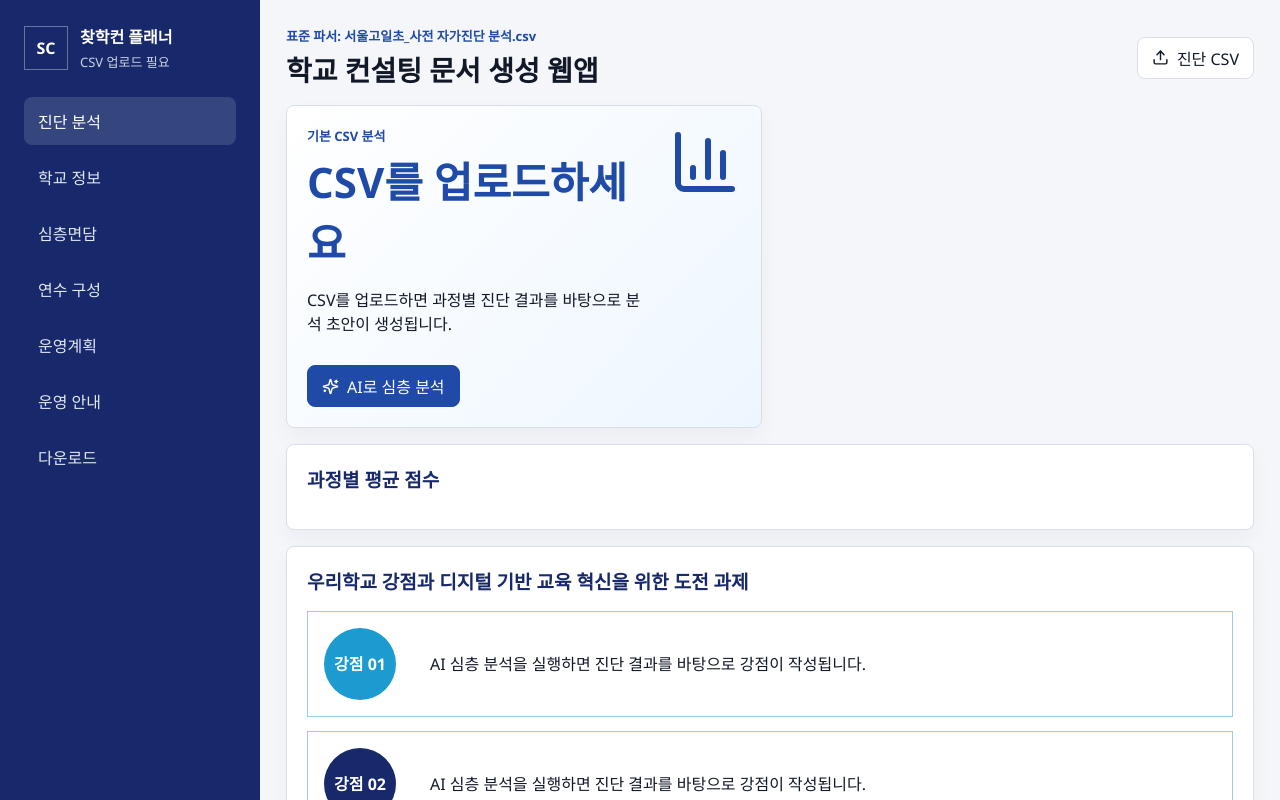
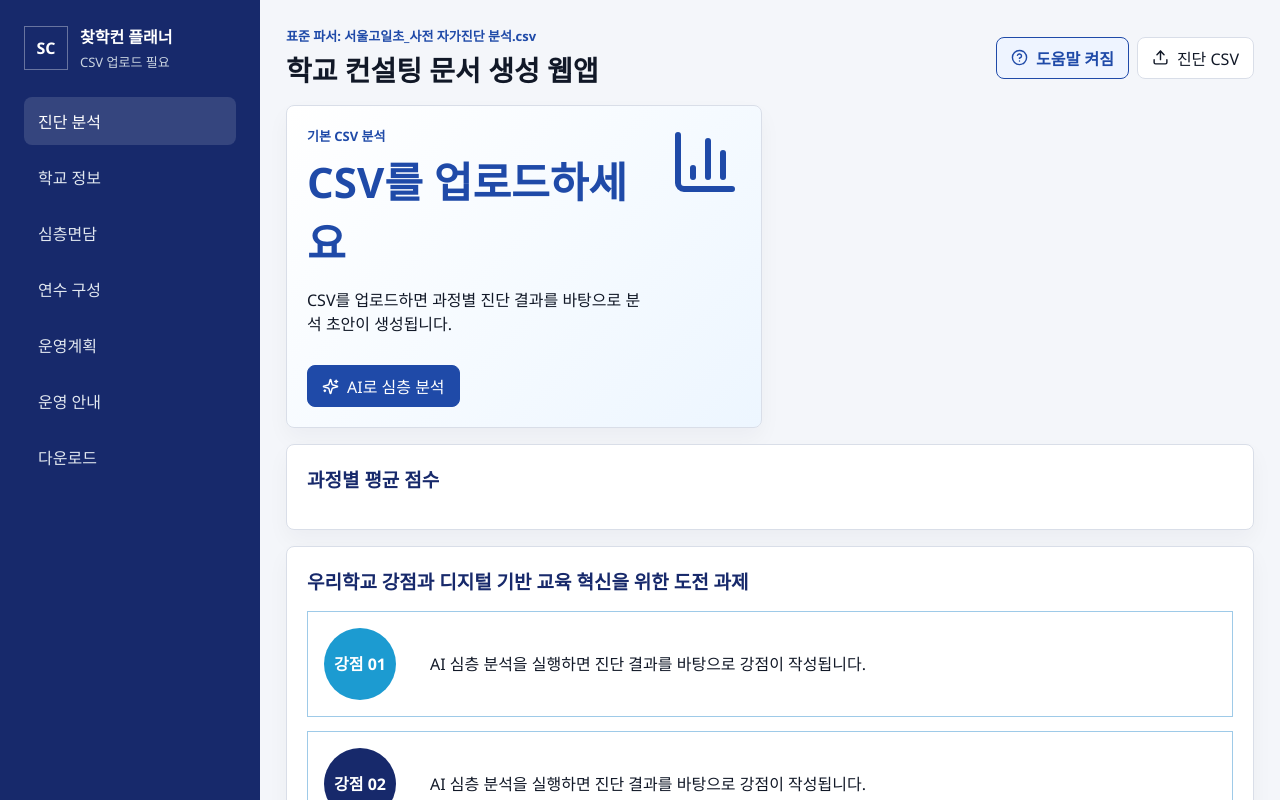
Before and after one commit to Ingyu87/School-Consulting, a React (Vite) app: page / in a window 1280 px wide. Shown: the top 800 px of the page. Built offline with nearby package versions, Linux system fonts and the light colour scheme.

Commit message:
Improve guidance and module layout UX

```diff
--- a/src/App.tsx
+++ b/src/App.tsx
@@ -7,6 +7,7 @@ import {
   FileDown,
   FileText,
   FolderOpen,
+  HelpCircle,
   Mic,
   RotateCcw,
   Save,
@@ -26,6 +27,7 @@ import { buildInsights, stageDescriptions, stageTone } from "./lib/diagnosis";
 import { parseDiagnosisCsv } from "./lib/csv/parseDiagnosisCsv";
 import { parseLectureScheduleCsv } from "./lib/csv/parseLectureScheduleCsv";
 import { downloadInterviewDocx, downloadPlanDocx } from "./lib/docx/exportDocs";
+import { fetchNeisSchoolInfo, mapNeisToSchoolInfo } from "./lib/neis";
 import { clearState, loadState, saveState } from "./lib/storage";
 import { validateModules } from "./lib/validation";
 import type { AiModuleUpdate, AppState, InterviewState, ModuleScore, PlanState, SchoolInfo, TrainingModule } from "./types";
@@ -54,6 +56,7 @@ export default function App() {
   const [moduleDraftingId, setModuleDraftingId] = useState<number | null>(null);
   const [recordingStatus, setRecordingStatus] = useState("");
   const [isRecording, setIsRecording] = useState(false);
+  const [showHelp, setShowHelp] = useState(true);
 
   const stateRef = useRef(state);
   const mediaRecorderRef = useRef<MediaRecorder | null>(null);
@@ -95,6 +98,7 @@ export default function App() {
   const selectedHours = selectedModules.reduce((sum, module) => sum + module.hours, 0);
   const errorCount = validations.filter((item) => item.level === "error").length;
   const isAiBusy = aiDraftingTask !== null || moduleDraftingId !== null;
+  const help = (text: string) => (showHelp ? { "data-help": text } : {});
 
   function patchState(patch: Partial<AppState>) {
     setState((current) => ({ ...current, ...patch }));
@@ -126,9 +130,19 @@ export default function App() {
         }
       }
       const fresh = createInitialState();
+      let neisPatch: Partial<SchoolInfo> = {};
+      let neisMessage = "";
+      try {
+        const neisInfo = await fetchNeisSchoolInfo(project.schoolName);
+        neisPatch = mapNeisToSchoolInfo(neisInfo);
+        neisMessage = " · 나이스 학교정보 자동 반영";
+      } catch {
+        neisMessage = " · 나이스 자동 조회 건너뜀";
+      }
       setState({
         ...fresh,
         project,
+        school: { ...fresh.school, ...neisPatch },
         activeTab: "diagnosis",
         modules: fresh.modules.map((module) => ({ ...module, place: project.schoolName })),
         plan: { ...fresh.plan, editedInsights: buildInsights(project.moduleScores).draft }
@@ -193,7 +207,7 @@ export default function App() {
     }));
   }
 
-  async function runAiDraft(task: "diagnosis" | "interview-plan" | "module-content") {
+  async function runAiDraft(task: "diagnosis" | "interview-plan" | "module-content", nextTab?: AppState["activeTab"]) {
     if (!state.project) {
       setAiStatus("진단 CSV를 먼저 업로드해주세요.");
       return;
@@ -249,7 +263,7 @@ export default function App() {
             roadmapDirection: draft.roadmapDirection ?? current.plan.roadmapDirection,
             roadmapNotes: draft.roadmapNotes ?? current.plan.roadmapNotes
           },
-          activeTab: task === "diagnosis" ? "diagnosis" : task === "interview-plan" ? "interview" : "modules"
+          activeTab: nextTab ?? (task === "diagnosis" ? "diagnosis" : task === "interview-plan" ? "interview" : "modules")
         };
       });
       setAiStatus("AI 초안 생성 완료");
@@ -521,6 +535,7 @@ export default function App() {
               className={state.activeTab === key ? "active" : ""}
               key={key}
               onClick={() => patchState({ activeTab: key })}
+              {...help(tabHelp(String(key)))}
             >
               {label}
             </button>
@@ -545,7 +560,11 @@ export default function App() {
             <h1>{state.project?.schoolName ?? "학교 컨설팅 문서 생성 웹앱"}</h1>
           </div>
           <div className="actions">
-            <label className="button ghost">
+            <button className={`button ghost ${showHelp ? "activeHelp" : ""}`} onClick={() => setShowHelp((value) => !value)} {...help("주요 버튼과 입력 영역에 마우스를 올렸을 때 설명을 보여주거나 숨깁니다.")}>
+              <HelpCircle size={17} />
+              도움말 {showHelp ? "켜짐" : "꺼짐"}
+            </button>
+            <label className="button ghost" {...help("사전 자가진단 CSV를 업로드하면 진단 분석을 만들고, NEIS_API_KEY가 있으면 학교기본정보도 자동 조회합니다.")}>
               <Upload size={17} />
               진단 CSV
               <input type="file" accept=".csv" onChange={(event) => event.target.files?.[0] && handleCsv(event.target.files[0])} />
@@ -730,7 +749,7 @@ export default function App() {
         )}
 
         {state.activeTab === "school" && (
-          <SchoolInfoForm school={state.school} schoolName={state.project?.schoolName ?? ""} onChange={patchSchool} />
+          <SchoolInfoForm school={state.school} schoolName={state.project?.schoolName ?? ""} showHelp={showHelp} onChange={patchSchool} />
         )}
 
         {state.activeTab === "interview" && (
@@ -859,7 +878,7 @@ export default function App() {
                   <h2>운영계획서 작성</h2>
                   <p className="formHint">운영계획서.pdf 양식 순서(Ⅰ 현황 → Ⅱ 강점·과제 → Ⅲ 면담 요약 → Ⅳ 이슈→목표 → Ⅴ 로드맵)대로 출력됩니다. Ⅰ장 현황·진단 분석은 진단 분석 탭에서 편집합니다.</p>
                 </div>
-                <button className="button primary" onClick={() => runAiDraft("interview-plan")} disabled={aiDraftingTask === "interview-plan"}>
+                <button className="button primary" onClick={() => runAiDraft("interview-plan", "plan")} disabled={aiDraftingTask === "interview-plan"}>
                   {aiDraftingTask === "interview-plan" ? <LottiePlayer animationData={aiAnalysisLoader} className="buttonLottie" label="AI 분석중" /> : <Sparkles size={17} />}
                   {aiDraftingTask === "interview-plan" ? "AI 분석중" : "AI 초안"}
                 </button>
@@ -944,6 +963,19 @@ export default function App() {
       </main>
     </div>
   );
+}
+
+function tabHelp(tab: string) {
+  const guide: Record<string, string> = {
+    diagnosis: "자가진단 CSV를 바탕으로 평균 점수, 강점·과제, 분석 결과와 시사점을 확인하는 화면입니다.",
+    school: "학교 일반사항과 인프라를 입력합니다. CSV 업로드 후 나이스 학교정보가 자동 조회되며, 버튼으로 다시 조회할 수도 있습니다.",
+    interview: "심층면담지 항목을 작성하고 녹음 전사 또는 AI 초안으로 면담 내용을 정리합니다.",
+    modules: "연수 과정을 선택하고 차시, 일정, 희망 주제, 과정별 AI 초안을 작성합니다. 선택하지 않은 과정은 접힙니다.",
+    plan: "운영계획서 본문에 들어갈 강점·과제, 면담 요약, 이슈와 목표, 로드맵을 작성합니다.",
+    guide: "PDF 기준 검증, 상태 메시지, 사용 안내를 모아 확인합니다.",
+    export: "최종 일정표 CSV와 심층면담지/운영계획서 DOCX를 내려받습니다."
+  };
+  return guide[tab] ?? "";
 }
 
 function ScheduleTable({ modules, schoolName }: { modules: TrainingModule[]; schoolName: string }) {
--- a/src/components/SchoolInfoForm.tsx
+++ b/src/components/SchoolInfoForm.tsx
@@ -9,21 +9,21 @@ import {
   teacherDeviceOptions,
   technicalIssueOptions
 } from "../data/officialOptions";
-import { fetchNeisSchoolInfo, type NeisSchoolInfo } from "../lib/neis";
+import { fetchNeisSchoolInfo, mapNeisToSchoolInfo } from "../lib/neis";
 import type { SchoolInfo } from "../types";
 import { CheckGroup, FormArea, FormInput, RadioGroup } from "./fields";
 
-export function SchoolInfoForm({
-  school,
-  schoolName,
-  onChange
-}: {
+type SchoolInfoFormProps = {
   school: SchoolInfo;
   schoolName: string;
+  showHelp: boolean;
   onChange: (patch: Partial<SchoolInfo>) => void;
-}) {
+};
+
+export function SchoolInfoForm({ school, schoolName, showHelp, onChange }: SchoolInfoFormProps) {
   const [neisStatus, setNeisStatus] = useState("");
   const [isLoadingNeis, setIsLoadingNeis] = useState(false);
+  const help = (text: string) => (showHelp ? { "data-help": text } : {});
 
   async function loadNeisInfo() {
     if (!schoolName.trim()) {
@@ -51,7 +51,13 @@ export function SchoolInfoForm({
           <h2>Ⅱ. 학교 일반사항 및 인프라 현황</h2>
           <p className="formHint">심층면담지 Ⅱ장에 그대로 출력됩니다. 학교명은 진단 CSV에서 자동으로 채워집니다.</p>
         </div>
-        <button className="button ghost" type="button" onClick={loadNeisInfo} disabled={isLoadingNeis}>
+        <button
+          className="button ghost"
+          type="button"
+          onClick={loadNeisInfo}
+          disabled={isLoadingNeis}
+          {...help("나이스 교육정보 개방 포털의 학교기본정보 API로 주소, 학교급, 설립구분 등을 자동 반영합니다.")}
+        >
           {isLoadingNeis ? "조회 중" : "나이스 정보 불러오기"}
         </button>
       </div>
@@ -59,7 +65,7 @@ export function SchoolInfoForm({
 
       <div className="twoColumnFields">
         <FormInput label="학교명" value={schoolName} onChange={() => undefined} />
-        <div className="field">
+        <div className="field" {...help("나이스 조회 또는 직접 선택으로 권역을 지정합니다.")}>
           <span>권역</span>
           <div className="choiceGroup">
             {regionOptions.map((option) => (
@@ -88,85 +94,13 @@ export function SchoolInfoForm({
         <FormInput label="학생 수" value={school.studentCount} onChange={(studentCount) => onChange({ studentCount })} />
       </div>
 
-      <CheckGroup
-        label="교사용 기기 유형"
-        options={teacherDeviceOptions}
-        values={school.teacherDeviceTypes}
-        onChange={(teacherDeviceTypes) => onChange({ teacherDeviceTypes })}
-      />
+      <CheckGroup label="교사용 기기 유형" options={teacherDeviceOptions} values={school.teacherDeviceTypes} onChange={(teacherDeviceTypes) => onChange({ teacherDeviceTypes })} />
       <FormInput label="교사용 기기 기타" value={school.teacherDeviceEtc} onChange={(teacherDeviceEtc) => onChange({ teacherDeviceEtc })} />
-      <RadioGroup
-        label="학생 1인당 기기 보급 비율"
-        options={studentDeviceRatioOptions}
-        value={school.studentDeviceRatio}
-        onChange={(studentDeviceRatio) => onChange({ studentDeviceRatio })}
-      />
-      <CheckGroup
-        label="기술적 애로사항"
-        options={technicalIssueOptions}
-        values={school.technicalIssues}
-        onChange={(technicalIssues) => onChange({ technicalIssues })}
-      />
+      <RadioGroup label="학생 1인당 기기 보급 비율" options={studentDeviceRatioOptions} value={school.studentDeviceRatio} onChange={(studentDeviceRatio) => onChange({ studentDeviceRatio })} />
+      <CheckGroup label="기술적 애로사항" options={technicalIssueOptions} values={school.technicalIssues} onChange={(technicalIssues) => onChange({ technicalIssues })} />
       <FormInput label="기술적 애로사항 기타" value={school.technicalIssueEtc} onChange={(technicalIssueEtc) => onChange({ technicalIssueEtc })} />
-      <FormArea
-        label="디지털 교육 전환 관련 학교 예산 집행 현황"
-        value={school.budgetStatus}
-        onChange={(budgetStatus) => onChange({ budgetStatus })}
-        compact
-      />
-      <FormArea
-        label="기타 시설 및 인프라 관련 학교 특이사항"
-        value={school.infrastructureNotes}
-        onChange={(infrastructureNotes) => onChange({ infrastructureNotes })}
-        compact
-      />
+      <FormArea label="디지털 교육 전환 관련 학교 예산 집행 현황" value={school.budgetStatus} onChange={(budgetStatus) => onChange({ budgetStatus })} compact />
+      <FormArea label="기타 시설 및 인프라 관련 학교 특이사항" value={school.infrastructureNotes} onChange={(infrastructureNotes) => onChange({ infrastructureNotes })} compact />
     </section>
   );
 }
-
-function mapNeisToSchoolInfo(info: NeisSchoolInfo): Partial<SchoolInfo> {
-  return {
-    region: mapRegion(info.educationOffice || info.address || info.location),
-    address: info.address,
-    schoolLevel: mapSchoolLevel(info.schoolKind),
-    establishment: mapEstablishment(info.establishment),
-    schoolCharacter: mapSchoolCharacter(info.schoolKind),
-    infrastructureNotes: [
-      info.educationOffice && `관할 시도교육청: ${info.educationOffice}`,
-      info.districtOffice && `관할 교육지원청: ${info.districtOffice}`,
-      info.phone && `대표 전화: ${info.phone}`,
-      info.homepage && `홈페이지: ${info.homepage}`,
-      info.foundedDate && `개교기념일: ${info.foundedDate}`
-    ]
-      .filter(Boolean)
-      .join("\n")
-  };
-}
-
-function mapRegion(value: string) {
-  if (value.includes("서울")) return "서울";
-  if (value.includes("인천")) return "인천";
-  if (value.includes("강원")) return "강원";
-  if (value.includes("제주")) return "제주";
-  return "";
-}
-
-function mapSchoolLevel(value: string) {
-  if (value.includes("초")) return "초";
-  if (value.includes("중")) return "중";
-  if (value.includes("고")) return "고";
-  if (value.includes("특수")) return "특수";
-  return "";
-}
-
-function mapEstablishment(value: string) {
-  if (value.includes("공립")) return "공립";
-  if (value.includes("국립")) return "국립";
-  if (value.includes("사립")) return "사립";
-  return "";
-}
-
-function mapSchoolCharacter(value: string) {
-  if (value.includes("특수")) return "특목";
-  return "일반";
-}
--- a/src/styles.css
+++ b/src/styles.css
@@ -39,6 +39,7 @@ h2 { margin: 0 0 16px; font-size: 19px; color: var(--navy); }
 .button { min-height: 42px; display: inline-flex; align-items: center; gap: 8px; border-radius: 8px; border: 1px solid var(--line); padding: 0 14px; background: #fff; cursor: pointer; color: var(--ink); }
 .button.primary { background: var(--blue); color: #fff; border-color: var(--blue); }
 .button:disabled { opacity: .62; cursor: wait; }
+.button.activeHelp { border-color: var(--blue); background: #eef4ff; color: var(--blue); font-weight: 800; }
 .buttonLottie { width: 22px; height: 22px; flex: 0 0 22px; }
 .button.dangerButton { background: #fee2e2; color: #991b1b; border-color: #fecaca; }
 .button.ghost input { display: none; }
@@ -94,6 +95,12 @@ textarea { width: 100%; min-height: 140px; resize: vertical; border: 1px solid v
 .moduleAiPanel p:last-child { margin: 0; color: var(--muted); line-height: 1.55; }
 .moduleCard { background: #fff; border: 1px solid var(--line); border-radius: 8px; padding: 16px; transition: border-color .18s ease, box-shadow .18s ease; }
 .moduleCard.selected { border-color: #9db3ef; box-shadow: 0 10px 24px rgba(31, 74, 168, .08); }
+.moduleCard:not(.selected) { padding: 13px 16px; }
+.moduleCard:not(.selected) .moduleDraftButton,
+.moduleCard:not(.selected) .moduleDescription,
+.moduleCard:not(.selected) .moduleGrid,
+.moduleCard:not(.selected) .programEditor { display: none; }
+.moduleCard:not(.selected) .moduleHead { margin-bottom: 0; }
 .moduleHead { display: flex; justify-content: space-between; gap: 12px; align-items: center; margin-bottom: 12px; }
 .moduleTitle { border: 0; background: transparent; color: var(--navy); display: inline-flex; align-items: center; gap: 8px; padding: 0; text-align: left; font-weight: 800; cursor: pointer; }
 .moduleTitle svg { color: var(--green); flex: 0 0 auto; }
@@ -173,6 +180,49 @@ textarea { width: 100%; min-height: 140px; resize: vertical; border: 1px solid v
 .optionalImport { display: flex; justify-content: flex-end; align-items: center; gap: 10px; margin-top: 12px; color: var(--muted); font-size: 13px; }
 .optionalImport span { max-width: 360px; text-align: right; line-height: 1.45; }
 .inlineStatus { margin: -4px 0 14px; padding: 10px 12px; border: 1px solid #bfdbfe; border-radius: 8px; background: #eff6ff; color: #1e40af; font-size: 14px; font-weight: 700; }
+[data-help] { position: relative; }
+[data-help]::after {
+  content: attr(data-help);
+  position: absolute;
+  z-index: 30;
+  left: 50%;
+  bottom: calc(100% + 9px);
+  width: max-content;
+  max-width: 320px;
+  transform: translateX(-50%) translateY(4px);
+  padding: 9px 11px;
+  border-radius: 8px;
+  background: #111827;
+  color: #fff;
+  font-size: 12px;
+  line-height: 1.45;
+  font-weight: 600;
+  white-space: normal;
+  opacity: 0;
+  pointer-events: none;
+  box-shadow: 0 10px 22px rgba(15, 23, 42, .22);
+  transition: opacity .15s ease, transform .15s ease;
+}
+[data-help]::before {
+  content: "";
+  position: absolute;
+  z-index: 31;
+  left: 50%;
+  bottom: calc(100% + 3px);
+  transform: translateX(-50%);
+  border: 6px solid transparent;
+  border-top-color: #111827;
+  opacity: 0;
+  pointer-events: none;
+  transition: opacity .15s ease;
+}
+[data-help]:hover::after,
+[data-help]:focus-visible::after,
+[data-help]:hover::before,
+[data-help]:focus-visible::before { opacity: 1; transform: translateX(-50%) translateY(0); }
+.tabs [data-help]::after { left: 100%; bottom: 50%; transform: translate(12px, 50%); }
+.tabs [data-help]::before { left: 100%; bottom: 50%; transform: translate(0, 50%); border-top-color: transparent; border-right-color: #111827; }
+.tabs [data-help]:hover::after, .tabs [data-help]:focus-visible::after { transform: translate(8px, 50%); }
 
 @keyframes rise { from { opacity: 0; transform: translateY(8px); } to { opacity: 1; transform: translateY(0); } }
 @keyframes fillBar { from { width: 0; } }
```
Also changed, not shown: src/lib/neis.ts (+47 -0 lines).
